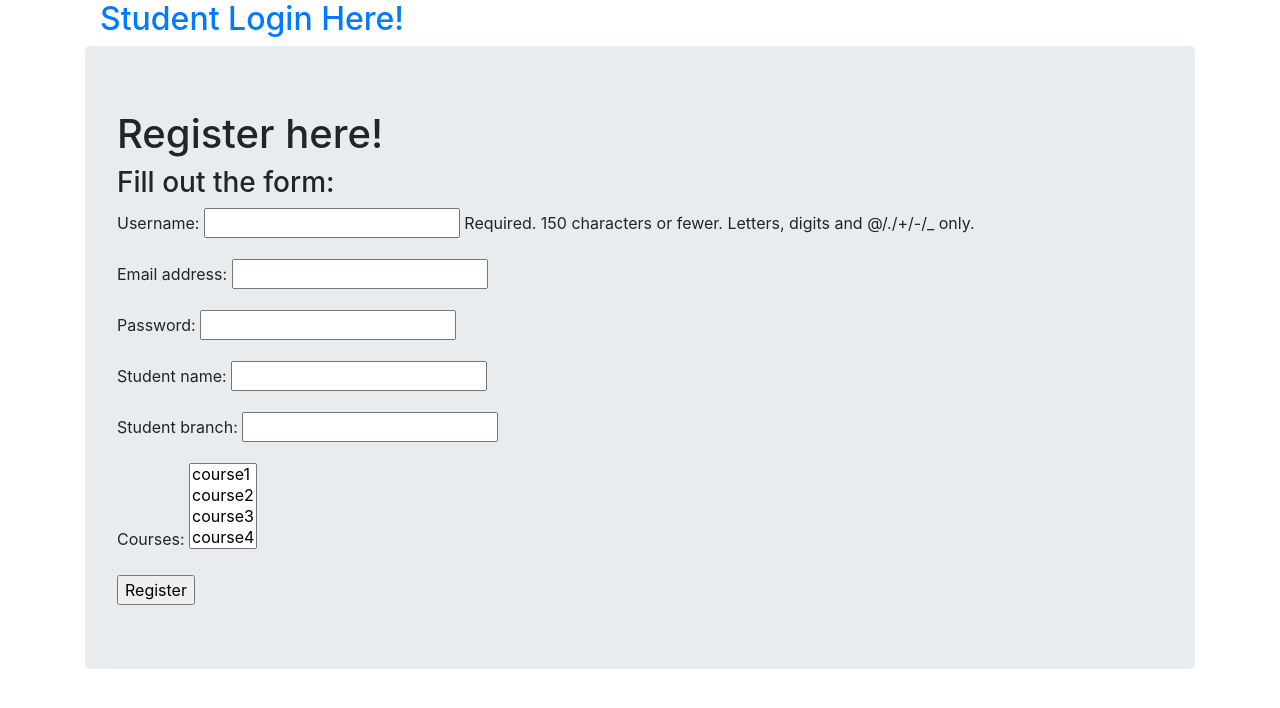
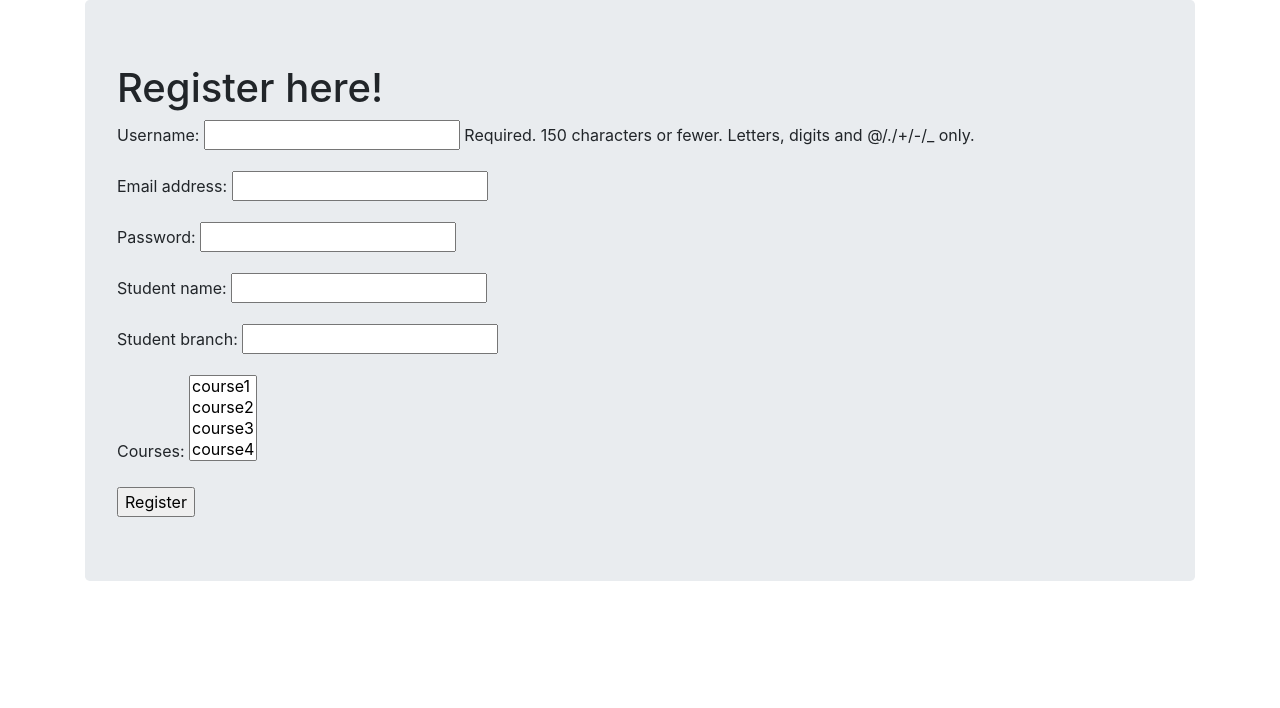
Before and after one commit to lakshitsaini/Material-Management-Portal, a Django app: page /mmp_app/student_register in a window 1280 px wide. Shown: the part 56-764 px from the top of the page. Run offline with Django 3.2, Linux system fonts and the light colour scheme; data comes from the database, SQL or seed files in the repository; both versions use the stored data as it was after the commit; some libraries are stand-ins or nearby versions.

Commit message:
temps edit

```diff
--- a/templates/mmp_app/student_registration.html
+++ b/templates/mmp_app/student_registration.html
@@ -2,20 +2,18 @@
 
 {%block body_block%}
 
-<div class="container">
+<div class="jumbotron">
+	{% if registered %}
+		<h1>You are succefully registered! Please Login.</h1>
+		<div class="container">
 	{% if user.is_authenticated %}
-       <h2> <a  href="{% url 'student_logout'%}">Student Logout</a> </h2>
+       <h2> <a  href="{% url 'student_logout'%}">Logout</a> </h2>
       {% else %}
        <h2> <a  href="{% url 'mmp_app:student_login'%}">Student Login Here!</a> </h2>
           {% endif %}
 </div>
-
-<div class="jumbotron">
-	{% if registered %}
-		<h1>Thank you for registering</h1>
 	{%else%}
 		<h1>Register here!</h1>
-		<h3>Fill out the form:</h3>
 		<form enctype="multipart/form-data" method="post">
 			{% csrf_token %}
 			{{ user_form.as_p }}
```
Also changed, not shown: templates/mmp_app/faculty_registration.html (+5 -5 lines), db.sqlite3.
